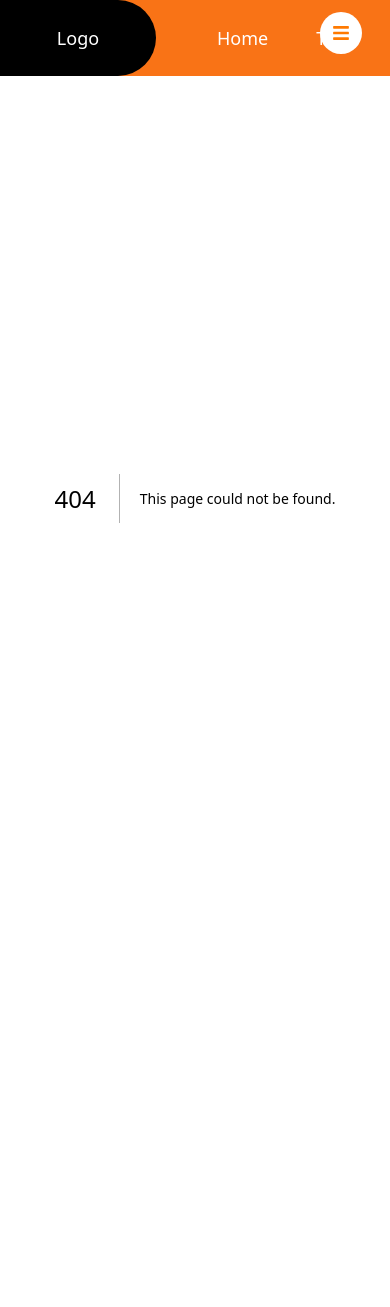
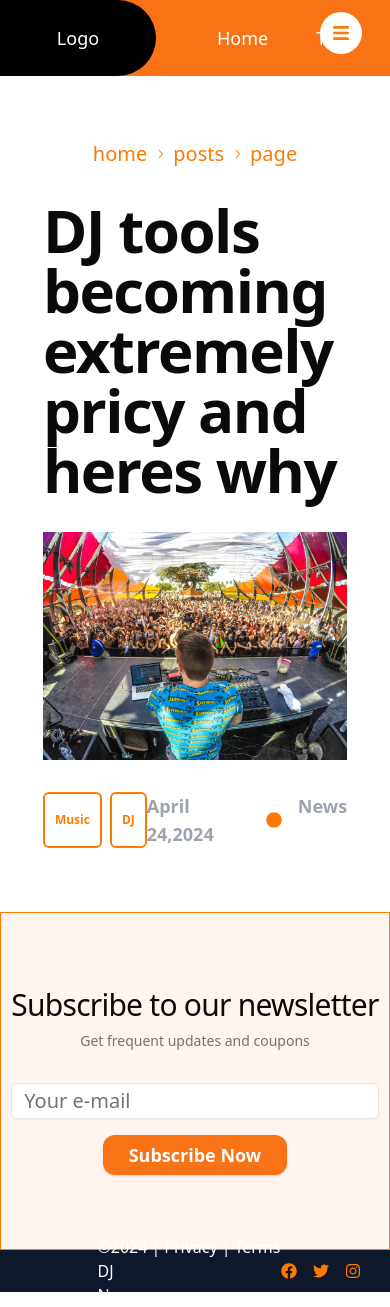
Before and after one commit to Malicious-Bunny/BestDJReviews, a Next.js app: page /posts/1 in a window 390 px wide. Before the commit this address had no page. Shown: the top 1307 px of the page. Before the commit the page ends 920 px from the top, so only its background shows below. Built offline with nearby package versions, Linux system fonts and the light colour scheme.

Commit message:
Working on mobile resposiveness now

```diff
--- /dev/null
+++ b/app/about/page.tsx
@@ -0,0 +1,69 @@
+import { Button } from "@/components/ui/button";
+import { FaCircle } from "react-icons/fa";
+import Image from "next/image";
+import { Badge } from "@/components/ui/badge";
+//import insta, facebook, twitter icons from react-icons
+import { FaInstagram, FaFacebook, FaTwitter } from "react-icons/fa";
+
+export default function Page() {
+  return (
+    <div className="w-screen   flex flex-col content-center">
+      <main className="w-[76%] my-16 flex-col flex gap-20  self-center">
+       <div className="flex flex-row gap-9  content-center justify-center">
+
+          <Image
+            src="/placeholder1.jpg"
+            alt="about me"
+            className=" rounded-sm "
+            width={800}
+            height={800}
+          />
+        <div className="w-2/3 flex flex-col gap-6 content-center ">
+          <div className="flex flex-col self-center gap-2">
+              <h1 className="text-4xl self-center text-[#FF7A00] font-bold">About Me</h1>
+              <div className="links flex flex-row text-gray-400 gap-4 self-center">
+                <FaInstagram className="text-xl hover:cursor-pointer hover:text-[#FF7A00]" />
+                <FaFacebook className="text-xl hover:cursor-pointer hover:text-[#FF7A00]" />
+                <FaTwitter className="text-xl hover:cursor-pointer hover:text-[#FF7A00]" />
+              </div>
+          </div>
+            <div className="name">
+                <h2 className="text-4xl">Hi, I am John Doe</h2>
+                <h3 className="text-2xl self-center ">Aka Dj tips</h3>
+
+            </div>
+            <div className="roles flex flex-row content-center  gap-2">
+               <Badge variant={"outline"}>Software Engineer</Badge>
+               <Badge variant={"outline"}>Web Engineer</Badge>
+               <Badge variant={"outline"}>Dj Engineer</Badge>
+            </div>
+
+          <p className="text-md font-thin text-muted-foreground">
+          {/*generate about section summary for a dj */}
+            Lorem ipsum dolor sit amet, consectetur adipiscing elit.
+            Sed ut purus eget sapien luctus tincidunt.
+            Nullam nec purus nec turpis bibendum ultricies.
+            Nullam auctor, nunc id tincidunt varius,
+            ligula mi fringilla nunc, id ultricies libero eros nec tortor.
+            Donec sit amet nunc ac metus ultricies efficitur.
+            Nullam nec purus nec turpis bibendum ultricies.
+            Nullam auctor, nunc id tincidunt varius,
+            ligula mi fringilla nunc, id ultricies libero eros nec tortor.
+            Donec sit amet nunc ac metus ultricies efficitur.
+          </p>
+          <div className="flex text-xl flex-row gap-4">
+            <Button className=" text-xl">Get in touch</Button>
+          </div>
+        </div>
+       </div>
+      </main>
+    </div>
+  );
+}
+
+export function Djtoolsbanner(){
+    return (
+        <>
+        </>
+    )
+}
--- a/app/layout.tsx
+++ b/app/layout.tsx
@@ -2,6 +2,8 @@ import type { Metadata } from "next";
 import { Inter } from "next/font/google";
 import "./globals.css";
 import Header from "@/components/header";
+import Footer from "@/components/footer";
+import Newsletter from "@/components/newsletter";
 
 const inter = Inter({ subsets: ["latin"] });
 
@@ -19,7 +21,10 @@ export default function RootLayout({
     <html lang="en">
       <body className={inter.className+"antialiased"}>
       <Header />
-        {children}</body>
+        {children}
+        <Newsletter />
+        <Footer />
+        </body>
     </html>
   );
 }
--- a/app/page.tsx
+++ b/app/page.tsx
@@ -1,8 +1,6 @@
 import Header from "@/components/header";
 import Hero from "@/components/hero";
 import Blogsection from "@/components/blogsection";
-import Newsletter from "@/components/newsletter";
-import Footer from "@/components/footer";
 
 export default function Page() {
 
@@ -13,8 +11,6 @@ export default function Page() {
                 <Hero />
                 <Blogsection />
             </main>
-            <Newsletter />
-            <Footer />
         </div>
     )
 }
--- /dev/null
+++ b/app/posts/[postid]/page.tsx
@@ -0,0 +1,86 @@
+import Image from "next/image"
+
+import {
+  Breadcrumb,
+  BreadcrumbItem,
+  BreadcrumbLink,
+  BreadcrumbList,
+  BreadcrumbPage,
+  BreadcrumbSeparator,
+} from "@/components/ui/breadcrumb"
+import { Badge } from "@/components/ui/badge"
+import { FaCircle } from "react-icons/fa"
+export default function Page() {
+    return (
+        <div className="w-screen flex flex-col content-center">
+
+            <main className="w-[78%]  justify-center my-16 flex-col flex gap-20  self-center">
+
+
+            <div className="head flex flex-col self-center content-center justify-center gap-8">
+                <Linkcrumb  links={["home","posts","page"]} />
+
+                <h1 className="scroll-m-20 self-center text-6xl font-bold tracking-tight lg:text-5xl">
+                        DJ tools becoming extremely pricy and heres why
+                </h1>
+                  <Image className=" self-center" src="/djhero.jpg" width={1000} height={800} alt={""} />
+           <div className=" flex flex-row justify-between content-center">
+            <div className="badges gap-2 flex flex-row ">
+
+                <Badge style={
+                    {
+                        color : "#FF7A00",
+                        borderColor : "#FF7A00"
+
+                    }
+                } variant={'outline'} className="hover:text-black border-2 cursor-pointer">Music</Badge>
+
+                <Badge style={
+                    {
+                        color : "#FF7A00",
+                        borderColor : "#FF7A00"
+
+                    }
+                } variant={'outline'} className="hover:text-black border-2 cursor-pointer">DJ</Badge>
+            </div>
+            <div className="flex flex-row font-extrabold gap-4 self-start justify-center content-center" >
+                <div className="date">
+                    <p className="text-lg text-gray-400">April 24,2024</p>
+                </div>
+                <div className="bullet self-center">
+                    <FaCircle  style={
+                        {
+                            color : "#FF7A00",
+                        }
+                    } />
+                </div>
+                <div className="category">
+                    <p className="text-lg text-gray-400">News</p>
+                </div>
+            </div>
+           </div>
+
+            </div>
+            </main>
+        </div>
+    )
+}
+export interface breadcrumProps {
+    links : string[]
+}
+
+export function Linkcrumb(links:breadcrumProps){
+    return (
+        <>
+         <Breadcrumb className="self-center text-xl">
+      <BreadcrumbList className=" text-[#FF7A00] text-xl">
+        {links.links.map((link) => (
+          <BreadcrumbItem key={link}>
+            <BreadcrumbLink href={`/${link}`}>{link}</BreadcrumbLink>
+        {links.links.indexOf(link) === links.links.length - 1 ? null : <BreadcrumbSeparator/>}
+            </BreadcrumbItem>
+        ))}
+      </BreadcrumbList>
+    </Breadcrumb></>
+    )
+}
--- a/components/footer.tsx
+++ b/components/footer.tsx
@@ -4,7 +4,7 @@ import { FaFacebook, FaTwitter, FaInstagram } from "react-icons/fa"
 
 export default function Footer(){
     return (
-        <footer className="w-full flex flex-row content-center justify-center bg-[#0F172A] h-[5vh]">
+        <footer className="w-full mt-auto flex flex-row content-center justify-center bg-[#0F172A] h-[5vh]">
 
             <div className=" flex flex-row self-center w-2/4 justify-between content-center">
                 <div className="flex flex-row gap-1">
--- a/components/newsletter.tsx
+++ b/components/newsletter.tsx
@@ -9,7 +9,7 @@ export default function Newsletter(){
             {
                 border: "1px solid #FF7A00",
             }
-        } className="w-full bg-[#FFF5EF] border-8 h-[40vh] flex-col  flex justify-center content-center">
+        } className="w-full mt-auto bg-[#FFF5EF] border-8 h-[40vh] flex-col  flex justify-center content-center">
         <div className=" flex flex-col gap-8 self-center justify-center content-center">
             <div className=" flex gap-2 justify-center content-center flex-col">
                 <h1 className="scroll-m-20 text-3xl  tracking-tight lg:text-5xl">
--- /dev/null
+++ b/components/ui/breadcrumb.tsx
@@ -0,0 +1,115 @@
+import * as React from "react"
+import { ChevronRightIcon, DotsHorizontalIcon } from "@radix-ui/react-icons"
+import { Slot } from "@radix-ui/react-slot"
+
+import { cn } from "@/lib/utils"
+
+const Breadcrumb = React.forwardRef<
+  HTMLElement,
+  React.ComponentPropsWithoutRef<"nav"> & {
+    separator?: React.ReactNode
+  }
+>(({ ...props }, ref) => <nav ref={ref} aria-label="breadcrumb" {...props} />)
+Breadcrumb.displayName = "Breadcrumb"
+
+const BreadcrumbList = React.forwardRef<
+  HTMLOListElement,
+  React.ComponentPropsWithoutRef<"ol">
+>(({ className, ...props }, ref) => (
+  <ol
+    ref={ref}
+    className={cn(
+      "flex flex-wrap items-center gap-1.5 break-words text-sm text-muted-foreground sm:gap-2.5",
+      className
+    )}
+    {...props}
+  />
+))
+BreadcrumbList.displayName = "BreadcrumbList"
+
+const BreadcrumbItem = React.forwardRef<
+  HTMLLIElement,
+  React.ComponentPropsWithoutRef<"li">
+>(({ className, ...props }, ref) => (
+  <li
+    ref={ref}
+    className={cn("inline-flex items-center gap-1.5", className)}
+    {...props}
+  />
+))
+BreadcrumbItem.displayName = "BreadcrumbItem"
+
+const BreadcrumbLink = React.forwardRef<
+  HTMLAnchorElement,
+  React.ComponentPropsWithoutRef<"a"> & {
+    asChild?: boolean
+  }
+>(({ asChild, className, ...props }, ref) => {
+  const Comp = asChild ? Slot : "a"
+
+  return (
+    <Comp
+      ref={ref}
+      className={cn("transition-colors hover:text-foreground", className)}
+      {...props}
+    />
+  )
+})
+BreadcrumbLink.displayName = "BreadcrumbLink"
+
+const BreadcrumbPage = React.forwardRef<
+  HTMLSpanElement,
+  React.ComponentPropsWithoutRef<"span">
+>(({ className, ...props }, ref) => (
+  <span
+    ref={ref}
+    role="link"
+    aria-disabled="true"
+    aria-current="page"
+    className={cn("font-normal text-foreground", className)}
+    {...props}
+  />
+))
+BreadcrumbPage.displayName = "BreadcrumbPage"
+
+const BreadcrumbSeparator = ({
+  children,
+  className,
+  ...props
+}: React.ComponentProps<"li">) => (
+  <li
+    role="presentation"
+    aria-hidden="true"
+    className={cn("[&>svg]:size-3.5", className)}
+    {...props}
+  >
+    {children ?? <ChevronRightIcon />}
+  </li>
+)
+BreadcrumbSeparator.displayName = "BreadcrumbSeparator"
+
+const BreadcrumbEllipsis = ({
+  className,
+  ...props
+}: React.ComponentProps<"span">) => (
+  <span
+    role="presentation"
+    aria-hidden="true"
+    className={cn("flex h-9 w-9 items-center justify-center", className)}
+    {...props}
+  >
+    <DotsHorizontalIcon className="h-4 w-4" />
+    <span className="sr-only">More</span>
+  </span>
+)
+BreadcrumbEllipsis.displayName = "BreadcrumbElipssis"
+
+export {
+  Breadcrumb,
+  BreadcrumbList,
+  BreadcrumbItem,
+  BreadcrumbLink,
+  BreadcrumbPage,
+  BreadcrumbSeparator,
+  BreadcrumbEllipsis,
+}
```
